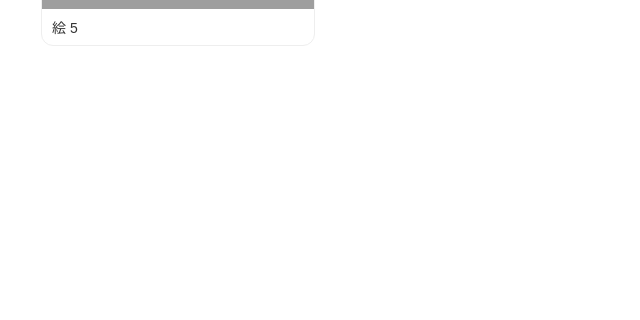
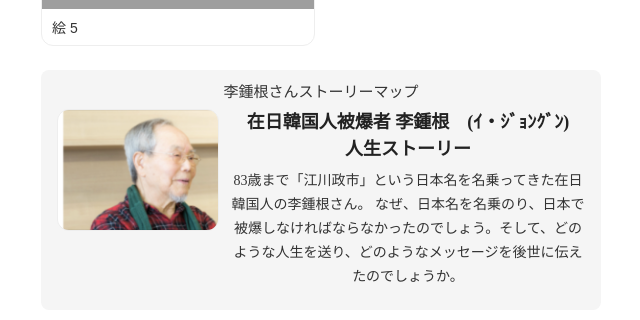
Before and after one commit to mixtugu/miyako_project, a React (Vite) app: page /guest/a in a window 1280 px wide. Shown: the part 902-1222 px from the top of the page, without its empty margins (319-959 px from the left). Before the commit the page ends 972 px from the top, so only its background shows below. Built offline with nearby package versions, Linux system fonts and the light colour scheme; no server answers; grey boxes are pictures that could not be loaded.

Commit message:
details modified

```diff
--- a/src/pages/guest/GuestPageA.tsx
+++ b/src/pages/guest/GuestPageA.tsx
@@ -41,6 +41,64 @@ export default function GuestPageA() {
           </button>
         ))}
       </section>
+      <div style={{ marginTop: 24, textAlign: "center" }}>
+        <a
+          href="https://arcg.is/Oy1D00"
+          target="_blank"
+          rel="noopener noreferrer"
+          style={{
+            display: "inline-block",
+            padding: "10px 16px",
+            borderRadius: 8,
+            backgroundColor: "#f5f5f5",
+            color: "#333",
+            textDecoration: "none",
+            fontSize: 15,
+          }}
+        >
+          李鍾根さんストーリーマップ
+                {/* Thumbnail + Story lead */}
+                <section
+                  style={{
+                    display: "flex",
+                    gap: 12,
+                    alignItems: "flex-start",
+                    marginTop: 8,
+                    marginBottom: 12,
+                  }}
+                >
+                  <img
+                    src={"/L.png"}
+                    alt="サムネイル"
+                    style={{
+                      width: 160,
+                      aspectRatio: "4 / 3",
+                      objectFit: "cover",
+                      borderRadius: 12,
+                      border: "1px solid #eee",
+                      display: "block",
+                      flexShrink: 0,
+                    }}
+                  />
+                  <div style={{ flex: 1, minWidth: 0 }}>
+                    <h2
+                      style={{
+                        margin: "0 0 6px 0",
+                        fontSize: 18,
+                        lineHeight: 1.5,
+                        color: "#222",
+                        fontWeight: 800,
+                      }}
+                    >
+                      在日韓国人被爆者 李鍾根　(ｲ・ｼﾞｮﾝｸﾞﾝ)　人生ストーリー
+                    </h2>
+                    <p style={{ margin: 0, color: "#333", lineHeight: 1.7, fontSize: 14 }}>
+                      83歳まで「江川政市」という日本名を名乗ってきた在日韓国人の李鍾根さん。 なぜ、日本名を名乗のり、日本で被爆しなければならなかったのでしょう。そして、どのような人生を送り、どのようなメッセージを後世に伝えたのでしょうか。
+                    </p>
+                  </div>
+                </section>
+        </a>
+      </div>
     </main>
   );
 }
--- a/src/pages/guest/GuestPageB.tsx
+++ b/src/pages/guest/GuestPageB.tsx
@@ -24,7 +24,9 @@ export default function GuestPageB() {
   return (
     <main style={{ padding: 16, maxWidth: 560, margin: "0 auto" }}>
       <h1 style={{ marginTop: 0 }}>兒玉光雄さん</h1>
-      <p style={{ color: "#666" }}>
+
+      {/* Instruction */}
+      <p style={{ color: "#666", marginTop: 8 }}>
         あなたが想いを重ねたい絵を一つ選んでください。
       </p>
 
@@ -41,6 +43,64 @@ export default function GuestPageB() {
           </button>
         ))}
       </section>
+      <div style={{ marginTop: 24, textAlign: "center" }}>
+        <a
+          href="https://arcg.is/0finmS"
+          target="_blank"
+          rel="noopener noreferrer"
+          style={{
+            display: "inline-block",
+            padding: "10px 16px",
+            borderRadius: 8,
+            backgroundColor: "#f5f5f5",
+            color: "#333",
+            textDecoration: "none",
+            fontSize: 15,
+          }}
+        >
+          兒玉光雄さんストーリーマップ
+                {/* Thumbnail + Story lead */}
+                <section
+                  style={{
+                    display: "flex",
+                    gap: 12,
+                    alignItems: "flex-start",
+                    marginTop: 8,
+                    marginBottom: 12,
+                  }}
+                >
+                  <img
+                    src={"/K.png"}
+                    alt="サムネイル"
+                    style={{
+                      width: 160,
+                      aspectRatio: "4 / 3",
+                      objectFit: "cover",
+                      borderRadius: 12,
+                      border: "1px solid #eee",
+                      display: "block",
+                      flexShrink: 0,
+                    }}
+                  />
+                  <div style={{ flex: 1, minWidth: 0 }}>
+                    <h2
+                      style={{
+                        margin: "0 0 6px 0",
+                        fontSize: 18,
+                        lineHeight: 1.5,
+                        color: "#222",
+                        fontWeight: 800,
+                      }}
+                    >
+                      至近距離被爆者・兒玉光雄　ー「人間」として生き抜いた「光」の記憶 ー
+                    </h2>
+                    <p style={{ margin: 0, color: "#333", lineHeight: 1.7, fontSize: 14 }}>
+                      中学１年生（12歳）の時、爆心地から約870メートル地点で被爆し、還暦（60歳）を過ぎてから重複癌と闘ってきた兒玉光雄さん。そのライフストーリーから、私たちが学べることは何でしょうか？
+                    </p>
+                  </div>
+                </section>
+        </a>
+      </div>
     </main>
   );
 }
```
Also changed, not shown: public/K.png (added), public/L.png (added).
